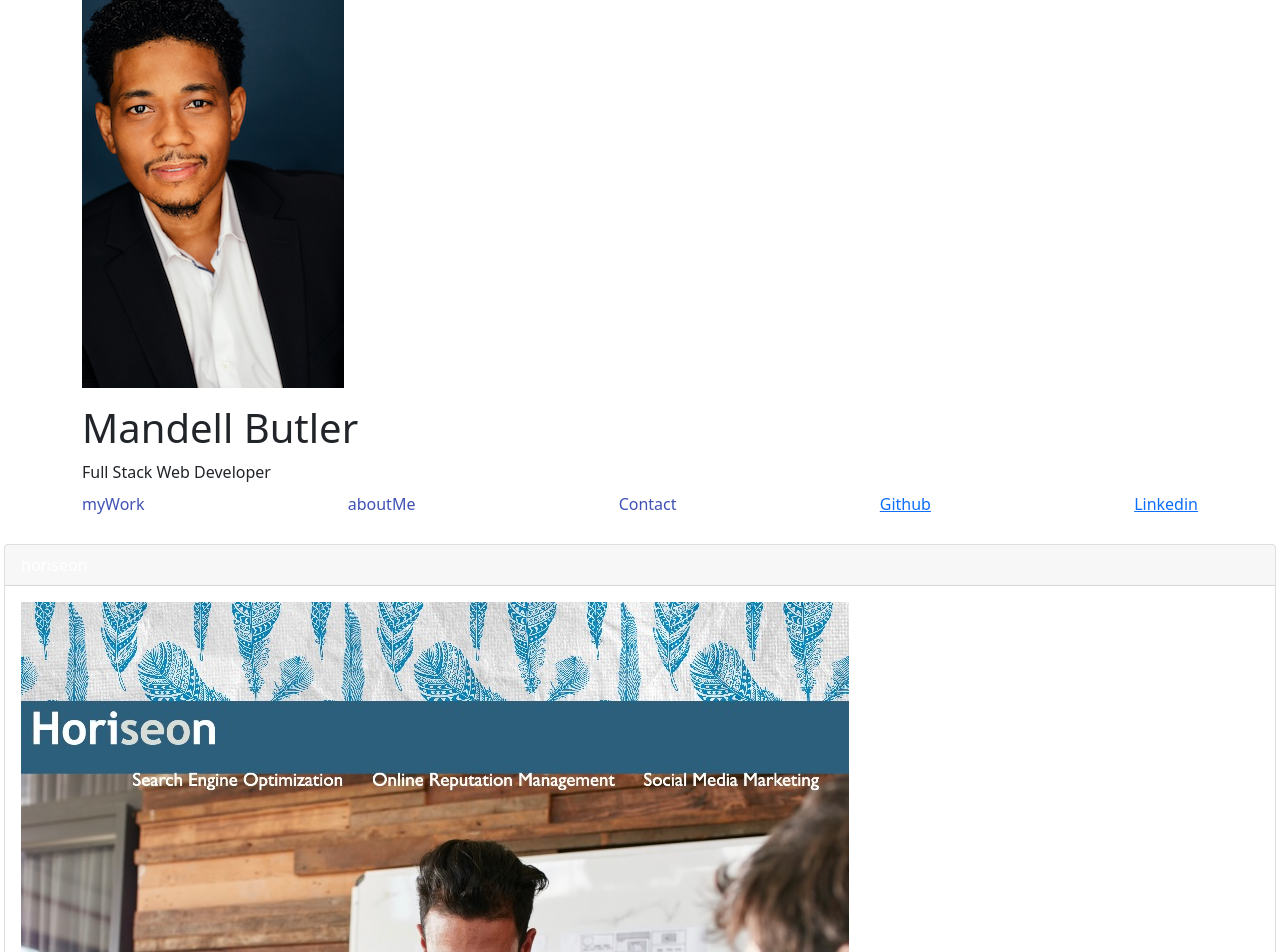
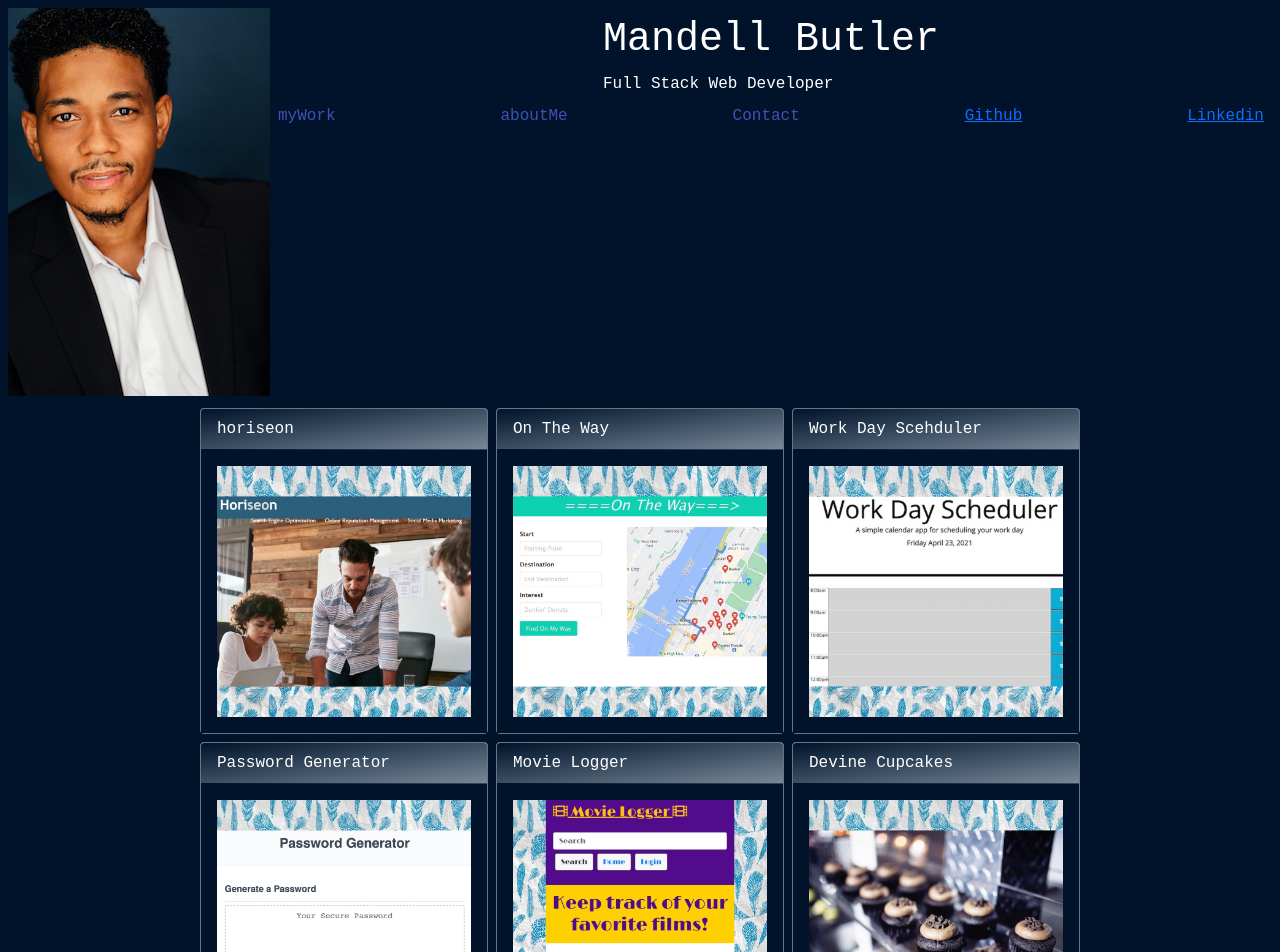
Before and after one commit to mandellbutler/ReactPortfolio, a React (Create React App) app: page /myWork in a window 1280 px wide. Shown: the top 952 px of the page. Built offline with nearby package versions, Linux system fonts and the light colour scheme.

Commit message:
Added Css files for Contact, Footer, and Project pages

```diff
--- a/src/components/Header.js
+++ b/src/components/Header.js
@@ -4,23 +4,34 @@ import React from 'react';
 import { useHistory } from 'react-router-dom'
 import headshot from '../assets/images/headshot.png';
 // Here we are importing a CSS file as a dependency
-import 'bootstrap/dist/css/bootstrap.min.css';
 import Link from '@material-ui/core/Link';
+import Box from '@material-ui/core/Box';
 
-function Header() {
+// import { palette } from '@material-ui/system';
+
+
+function Display() {
   const history = useHistory();
   return (
-    <div>
-      <header className="container header">
+    <header style={{ width: '100%' }}>
+      <Box display="flex" flexDirection="row" justifyContent="flex-start" p={1}>
+        <Box display="flex" flexDirection="column" alignSelf="flex-start">
           <figure className="headshot">
             <img src={headshot} alt="Mandell Posed in Suit Jacket" />
           </figure>
-        <section className="namecard">
+        </Box>
+        <Box display="flex" flexDirection="column" alignContent="center" p={1} style={{ width: '100%' }}>
+          <Box display="flex" flexDirection="row" justifyContent="center">
+            <Box display="flex" flexDirection="row" justifyContent="center">
+              <section>
                 <h1>Mandell Butler</h1>
                 <div>
                   Full Stack Web Developer
                 </div>
               </section>
+            </Box>
+          </Box>
+          <Box display="flex" flexDirection="column" justifyContent="center">
             <nav className="navbar">
               <p><Link onClick={(event) => {
                 history.push('/myWork')
@@ -34,9 +45,11 @@ function Header() {
               <p><a href="https://github.com/mandellbutler">Github</a></p>
               <p><a href="https://www.linkedin.com/in/mandellbutler/">Linkedin</a></p>
             </nav>
-      </header>
-    </div>
+          </Box>
+        </Box>
+      </Box>
+    </header >
   );
 }
 
-export default Header;
+export default Display;
--- a/src/index.css
+++ b/src/index.css
@@ -11,3 +11,11 @@ code {
   font-family: source-code-pro, Menlo, Monaco, Consolas, 'Courier New',
     monospace;
 }
+
+.headshot {
+  display: flex;
+  justify-content: center;
+  flex-wrap: wrap;
+  flex-direction: column;
+  margin: 0 auto;
+}
--- a/src/pages/About.js
+++ b/src/pages/About.js
@@ -1,4 +1,5 @@
 import React from 'react';
+// import { useHistory } from 'react-router-dom'
 // Here we are importing a CSS file as a dependency
 import 'bootstrap/dist/css/bootstrap.min.css';
 
@@ -10,7 +11,16 @@ function About() {
         <aside class="bio">
           <p>
             My name is Mandell Butler and I am Full Stack Web Developer. And this is my bio!
-              </p>
+          </p>
+          <p>
+            Lorem ipsum dolor sit amet consectetur, adipisicing elit. Saepe, fugit blanditiis explicabo aperiam quam unde dolorum laudantium, ex, fugiat magnam exercitationem. Velit quaerat quia fugiat architecto doloribus. Distinctio, error similique.
+          </p>
+          <p>
+            Lorem ipsum dolor sit amet consectetur, adipisicing elit. Saepe, fugit blanditiis explicabo aperiam quam unde dolorum laudantium, ex, fugiat magnam exercitationem. Velit quaerat quia fugiat architecto doloribus. Distinctio, error similique.
+          </p>
+          <p>
+            Lorem ipsum dolor sit amet consectetur, adipisicing elit. Saepe, fugit blanditiis explicabo aperiam quam unde dolorum laudantium, ex, fugiat magnam exercitationem. Velit quaerat quia fugiat architecto doloribus. Distinctio, error similique.
+          </p>
         </aside>
       </section>
     </div>
--- a/src/pages/Contact.js
+++ b/src/pages/Contact.js
@@ -1,10 +1,11 @@
 import React from 'react';
 // Here we are importing a CSS file as a dependency
 import 'bootstrap/dist/css/bootstrap.min.css';
+import '../styles/Contact.css'
 
 function Contact() {
   return (
-    <div>
+    <div class="container .p-3 col-sm-6 col-md-4">
       <h3>CONTACT</h3>
       <form id="contact" class="contact-form">
         <div>
--- a/src/pages/Project.js
+++ b/src/pages/Project.js
@@ -2,12 +2,13 @@ import React from 'react';
 import projects from '../projects';
 // Here we are importing a CSS file as a dependency
 import 'bootstrap/dist/css/bootstrap.min.css';
-import { Button } from '@material-ui/core';
+import '../styles/Project.css'
+// import { Button } from '@material-ui/core';
 
 
 function Project() {
   return (
-    <div>
+    <div id="work" class="container portfolio">
       {projects.map((project) => {
 
         return (
@@ -18,7 +19,7 @@ function Project() {
                 <img src={project.image.src} alt={project.image.alt}></img>
               </a>
             </figure>
-            <Button color="primary" variant="contained">Text</Button>
+            {/* <Button color="primary" variant="contained">Text</Button> */}
           </section>
         )
       }
--- a/src/projects.js
+++ b/src/projects.js
@@ -9,7 +9,7 @@ import bridal from './assets/images/bridal.jpeg';
 const projects = [
   {
     title: 'horiseon',
-    href: 'https://franklincodes1.github.io/GroupProject1/',
+    href: 'https://mandellbutler.github.io/Horiseon-seo/',
     image: {
       src: horiseon,
       alt: 'A man leading a team strategy meeting.'
@@ -41,7 +41,7 @@ const projects = [
   },
   {
     title: 'Movie Logger',
-    href: 'https://github.com/mandellbutler/projectTwo',
+    href: 'https://movie-logger2021.herokuapp.com/',
     image: {
       src: movie,
       alt: 'Image of a movie logger application, displaying old movie posters.'
--- /dev/null
+++ b/src/styles/Contact.css
@@ -0,0 +1,17 @@
+input[type=text] {
+  width: 100%;
+  padding: 12px 20px;
+  margin: 8px 0;
+  border: 1px solid grey;
+}
+
+input [type=text]:focus {
+   background-color: lightblue;
+}
+
+textarea {
+  width: 100%;
+  padding: 12px 20px;
+  margin: 8px 0;
+  border: 2px solid grey;
+}
--- /dev/null
+++ b/src/styles/Footer.css
@@ -0,0 +1,4 @@
+footer {
+  display: flex;
+  justify-content: center;
+}
--- /dev/null
+++ b/src/styles/Project.css
@@ -0,0 +1,63 @@
+body {
+  background-color:#00132a
+}
+.portfolio {
+  display: flex;
+  flex-direction: column;
+  align-items: center;
+}
+
+
+.project-image {
+  display: flex;
+  flex-direction: column;
+  align-items: center;
+  flex-wrap: wrap;
+  margin-block-start: 0em;
+  margin-block-end: 0em;
+  margin-inline-start: 0px;
+  margin-inline-end: 0px;
+  transition: transform .2s;
+  width: 100%;
+}
+
+.project-image:hover {
+  -ms-transform: scale(1.5); /* IE 9 */
+  -webkit-transform: scale(1.5); /* Safari 3-8 */
+  transform: scale(1.5);
+}
+
+
+.project-image img {
+  width: 100%
+}
+
+.card-body {
+  background-color:#00132A;
+}
+
+.card-header {
+  background-image: linear-gradient(to bottom right,#00132A, lightslategrey)
+}
+
+.card {
+  border: 1px solid #6c757d;
+  max-width: 18rem;
+}
+
+@media screen and (min-width: 768px) {
+  .portfolio {
+      display: flex;
+      flex-direction: row;
+      justify-content: center;
+      flex-wrap: wrap;
+  }
+
+  * {
+      box-sizing: border-box;
+      border: 0px solid rgb(209, 207, 207);
+      background-color:#00132a;
+      font-family: 'Courier New', Courier, monospace;
+      color: #fff
+  }
+}
```
Also changed, not shown: src/components/Footer.js (+6 -3 lines). Lines whose indentation alone changed are shown as unchanged.
